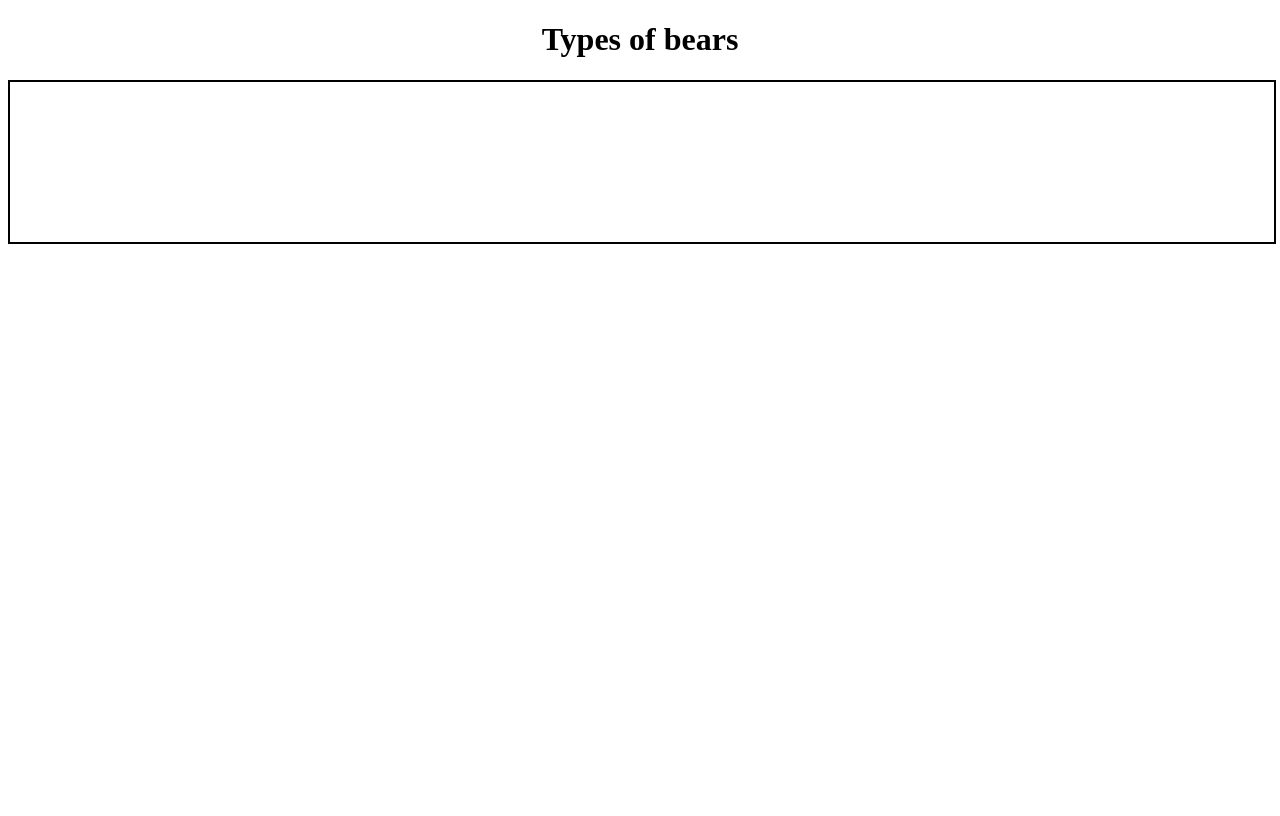
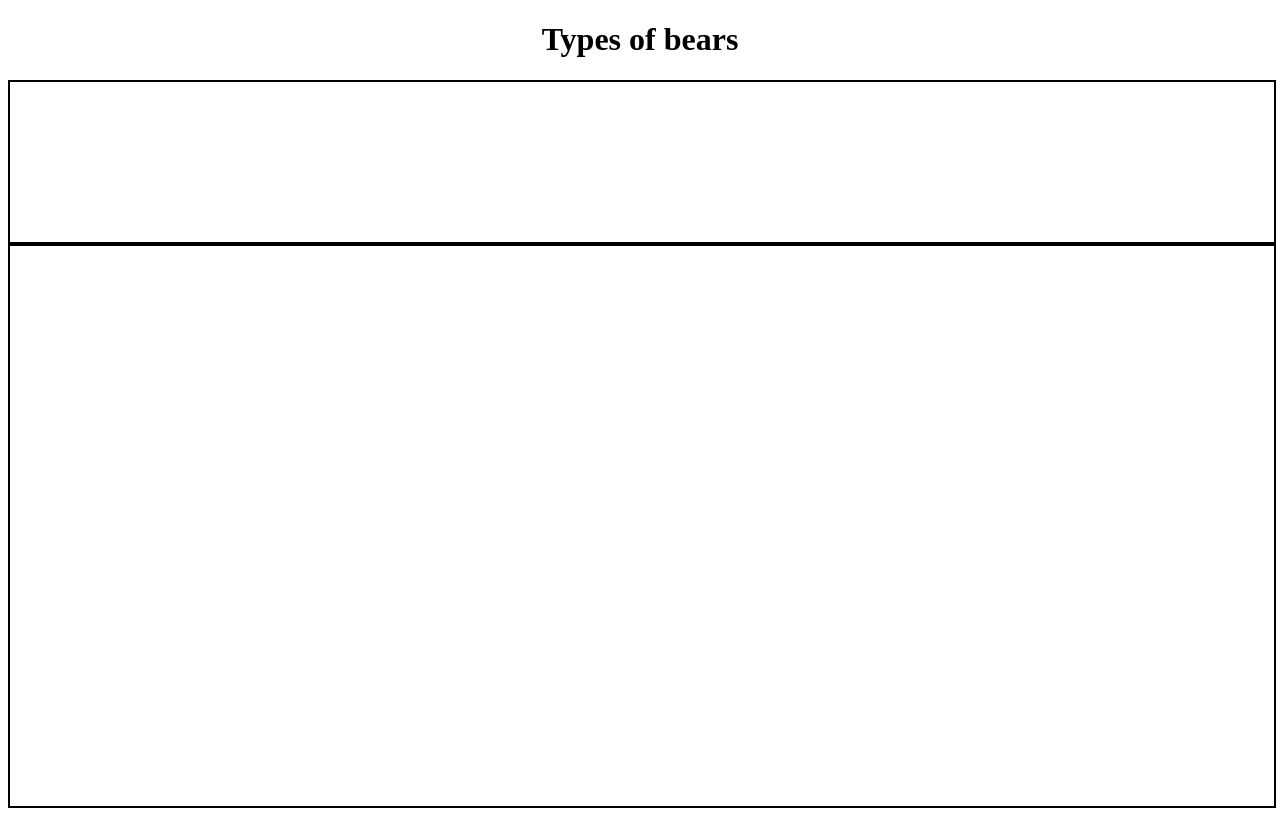
Before and after one commit to lidiahaile/react-punk-api, a React (Vite) app: page / in a window 1280 px wide. Built offline with nearby package versions, Linux system fonts and the light colour scheme.

Commit message:
main section added

```diff
--- a/src/App.tsx
+++ b/src/App.tsx
@@ -1,5 +1,6 @@
 import SideNav from "./Containers/SideNav/SideNav"
 import "./App.scss"
+import Main from "./Containers/Main/Main"
 const App = () => {
 
 
@@ -8,6 +9,7 @@ const App = () => {
     <div>
       <h1 className="punk__title">Types of bears</h1>
       <SideNav/>
+      <Main/>
 
     </div>
   )
--- a/src/Containers/Main/Main.scss
+++ b/src/Containers/Main/Main.scss
@@ -0,0 +1,8 @@
+
+
+
+.main__container{
+    border:2px solid black;
+    width: 100%;
+    height: 70vh;
+}
--- a/src/Containers/Main/Main.tsx
+++ b/src/Containers/Main/Main.tsx
@@ -0,0 +1,12 @@
+import "./Main.scss"
+
+const Main =() =>{
+  return (
+    <div className="main__container">
+
+
+    </div>
+  )
+}
+
+export default Main
```
